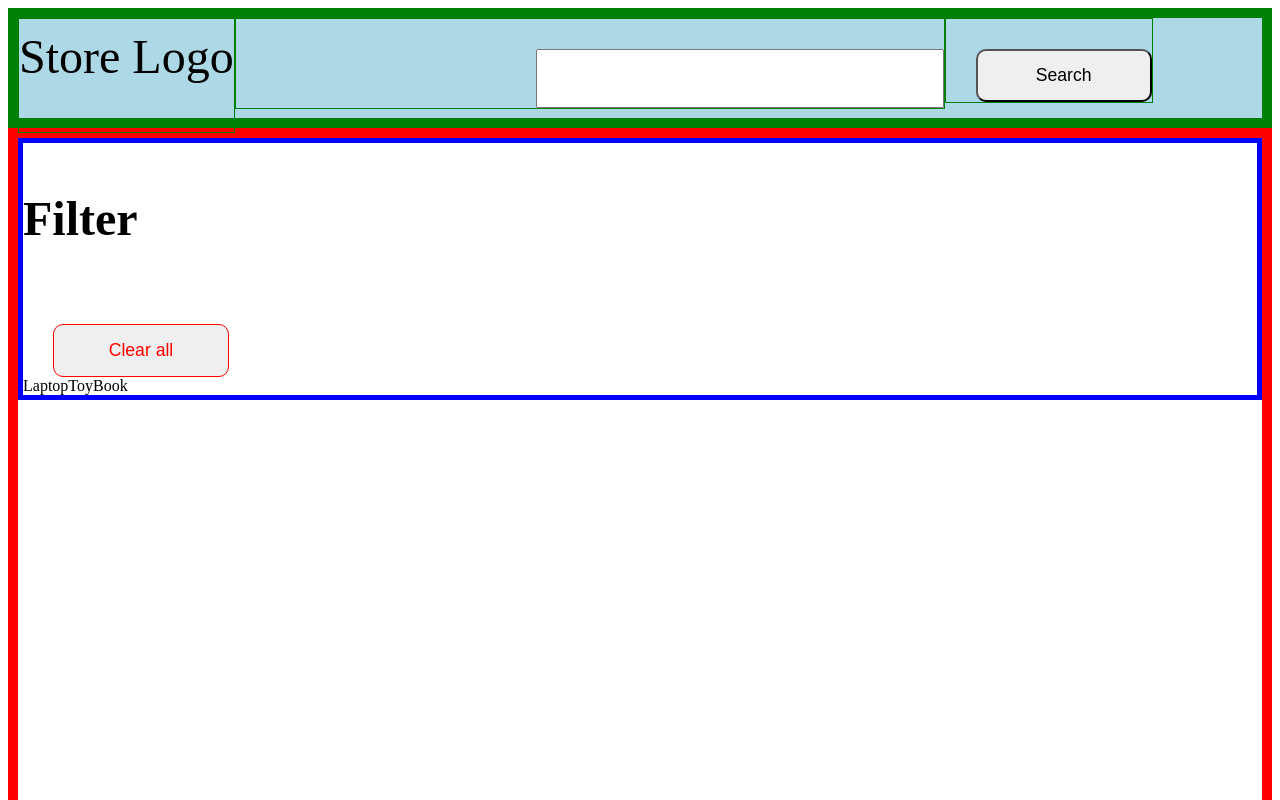
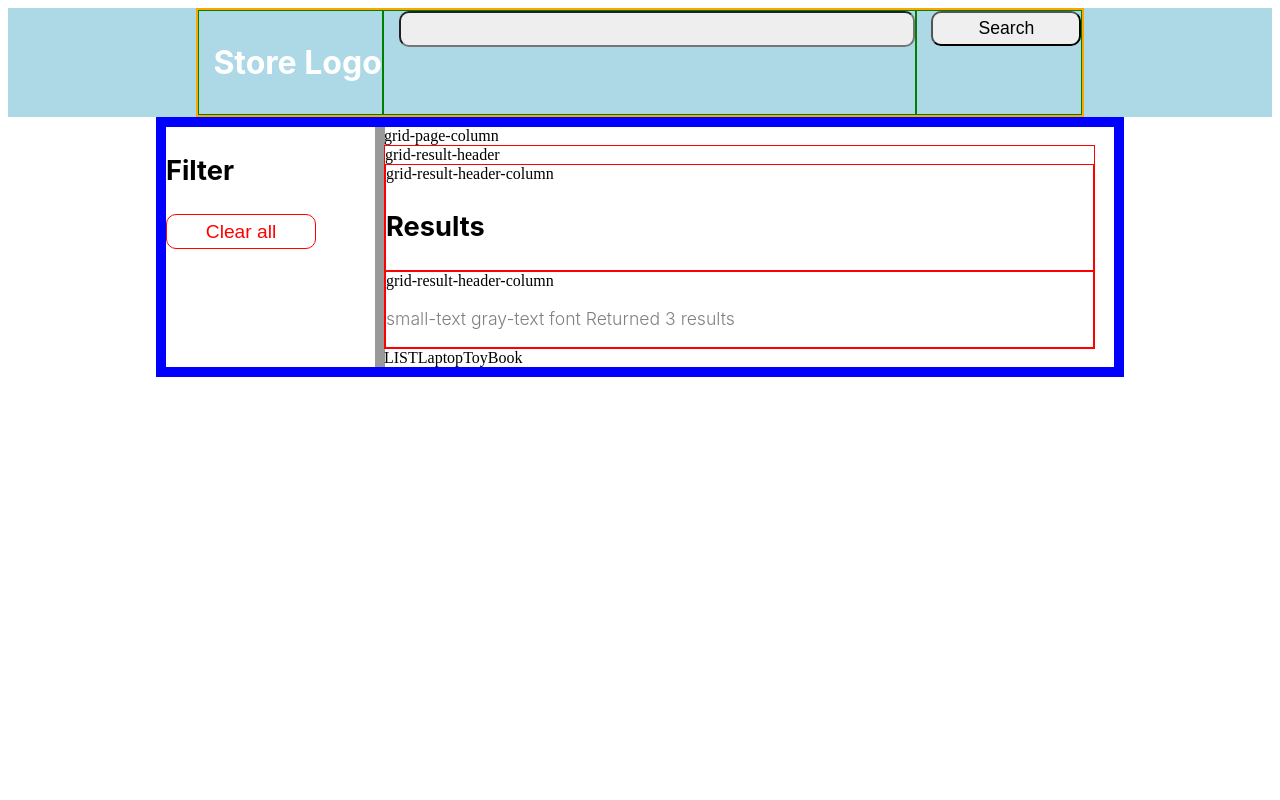
Before and after one commit to EtienneWarneck/ux_prototype_ecommerce, a React (Create React App) app in the folder uxprotoecom/: page / in a window 1280 px wide. Shown: the top 800 px of the page. Built offline with nearby package versions, Linux system fonts and the light colour scheme.

Commit message:
styling Atomic CSS

```diff
--- a/uxprotoecom/src/App.js
+++ b/uxprotoecom/src/App.js
@@ -1,7 +1,8 @@
 import React, { Component } from 'react';
 import Items from './Items'
 import Search from './components/Search';
-import Radium from 'radium';
+import ItemInfo from './components/ItemInfo';
+import Radium, { StyleRoot } from 'radium';
 import './index.css';
 
 class App extends Component {
@@ -13,7 +14,12 @@ class App extends Component {
       filter: [],
       search: '' //keyword
     }
-    this.onSearch = this.onSearch.bind(this);
+    this.onSearch = this.onSearch.bind(this)
+    this.findItem = this.findItem.bind(this);
+    this.onFilter = this.onFilter.bind(this);
+    this.findFilter = this.findFilter.bind(this);
+    this.alreadyIn = this.alreadyIn.bind(this);
+    this.clearAll = this.clearAll.bind(this);
   }
 
 
@@ -54,12 +60,17 @@ class App extends Component {
       list.push(Items[item].name)
     }
 
+    //   const list = this.state.items.map((item) =>
+    //   <ItemInfo key={item.key} item={item} />
+    // );
+
+
     const style = {
       color: "red",
       border: "1px solid red",
       ':hover': {
         backgroundColor: 'red',
-        color:'black'
+        color: 'black'
       }
     }
 
@@ -68,44 +79,62 @@ class App extends Component {
       // style.backgroundColor = 'red';
       // style[':hover']={backgroundColor: 'lightred'}
 
+      <StyleRoot>
+        {/* SEARCH BAR AND LOGO */}
         <div className="background-white" >
-        <div className="background-white white-text" >
+
+          <div className="background-blue white-text" >
             <Search />
           </div>
 
+          {/* GRID-PAGE */}
           <div className="grid-page">
-          <div className="grid-page-column allshade top">
-            <div className="box border shade3">
+
+            {/* FILTERING COLUMN */}
+            <div className="grid-page-column">
               <p className="header-text black-text font">Filter</p>
-              <div className="center entry">
-                <div className="">
-                  <input type="button"
-                    className="button background-gray"
+              <input
+                type="button"
+                className="button background-gray medium-text"
                 value="Clear all"
-                    onCLick={this.clearAll}
-                    style={style} />
-                </div>
-                <div className="">
-                  <div className="">
-                    <div className="">
-                      <div className="">
-                        <div className="">
+                style={style}
+                onClick={this.clearAll} />
 
+              {/* <div><br/></div> */}
 
-                          {list}
+              <div className="font">
 
+                {/* ACCORDION */}
 
               </div>
             </div>
+
+            <div className="grid-page-column">
+
+              {/* BAR COLUMN */}
+              <div className="horizontal-bar">
+              </div>
+            </div>
+
+            {/* RESULTS COLUMN */}
+            <div className="grid-page-column" >grid-page-column
+              <div className="grid-result-header">grid-result-header
+
+                <div className="grid-result-header-column">grid-result-header-column
+                  <p className="header-text black-text font">Results</p>
+                </div>
+
+                <div className="grid-result-header-column">grid-result-header-column
+                  <p className="small-text gray-text font">small-text gray-text font
+                    Returned 3 results
+                </p>
+                </div>
+              </div> LIST
+              {list}
             </div>
           </div>
         </div>
-              </div>
-            </div>
-          </div>
-        </div>
-      </div>
-
+      </StyleRoot >
 
     );
   };
--- a/uxprotoecom/src/index.css
+++ b/uxprotoecom/src/index.css
@@ -2,27 +2,39 @@
   border: 1px solid red;
 } */
 
-.grid-page {
-  width: auto;
-  height: 1000px;
-  border: 10px solid red;
+.grid-page { /*  */
+  border: 10px solid blue;
+  display: grid;
+  width: 75%;
+  margin: auto;
+  grid-template-columns: repeat(3, 22% 1% 75%);
 }
 
-.grid-page-column {
-  border: 5px solid blue;
+/* .grid-page-column { /*
+  border: 4px solid lightblue;
+  padding: 20px;
+} */
+
+.grid-result { /*  */
+  border: 10px solid rgb(115, 255, 0);
+  display: grid;
+  width: 100%;
+  margin: auto;
+  grid-template-columns: repeat(3, 10% 65% 25%);
 }
 
-.grid-result {
-  border: 1px solid yellow;
+.grid-result-column { /*  */
+  border: 2px solid orange;
+  padding: 10px;
 }
 
-.grid-result-column {
-  border: 1px solid orange;
-}
-
-.grid-header {
-  border: 10px solid green;
-  height: 100px;
+.grid-header { /*  */
+  border: 2px solid orange;
+  display: grid;
+  width: 70%;
+  height: 100%;
+  margin: auto;
+  grid-template-columns: repeat(3, auto);
 }
 
 .grid-header-column {
@@ -33,65 +45,91 @@
   text-align: right;
 }
 
-.grid-result-header {}
+.grid-result-header {
+  border: 1px solid red;
 
-.grid-result-header-column {}
+}
 
-.grid-item-result {}
+.grid-result-header-column {
+  border: 1px solid red;
 
-.grid-item-rating-column {}
+}
+
+.grid-item-result {
+  border: 1px solid red;
+
+}
+
+.grid-item-rating-column {
+  border: 1px solid red;
+
+}
 
 .background-blue {
   background-color: lightblue;
 }
 
-/* .white-text {
+.white-text {
   color: white;
-
 }
 
 .background-white {
-  color: white;
-} */
+  background: #fff;
+  height: 100%;
+  min-height: 100vh;
+  margin-top: 0px !important;
+}
 
 .black-text {
   font-size: 2em;
   color: black;
 }
 
-.background-gray {}
+.background-gray {
+  background-color: white;
+}
 
 .gray-text {
   font-size: 2em;
   color: grey;
 }
 
-.horizontal-bar {}
+.horizontal-bar {
+  border-left: 10px solid #999;
+  height: 100%
+
+}
 
 .images {
-  width: 200px;
-  height: 200px;
+  width: 100px;
+  height: 100px;
+  border: 1px solid ;
+
 }
 
-.ratings-image {}
+.ratings-image {
+  border: 1px solid red;
+
+}
 
 
 .input-bar {
-  width: 400px;
-  height: 4em;
-  margin: 30px auto auto 300px;
+  padding-left: 10px;
+  background-color: #eee;
+  border-radius: 10px;
+  height: 30px;
+  width: 500px;
 }
 
 .button {
-  width: 10em;
-  height: 3em;
+  width: 150px;
+  height: 35px;
   font-size: 1.1em;
   border-radius: 10px;
-  margin: 30px auto auto 30px;
-
 }
 
 .checkbox {
+  border: 10px solid red;
   -ms-transform: scale(2);
   -moz-transform: scale(2);
   -webkit-transform: scale(2);
@@ -99,27 +137,38 @@
 }
 
 .header-text {
-  font-size: 3em;
+  font-size: 1.7em;
   font-weight: 700;
 }
 
 .medium-text {
-  font-size: 1.5em;
+  font-size: 1.2em;
   font-weight: 500;
 }
 
 .small-text {
-  font-size: 1em;
+  font-size: 1.1em;
+  font-weight: 300;
 }
 
 .title-text {
-  font-size: 3em;
-  margin-top: 10px;
+  font-size: 2em;
+  font-weight: 700;
 }
 
 
-.header {
-  width: 500px;
+/* .header {
+  background: #347FA6;
+  width: 100%;
+  height: 100px;
+  color: #fff;
+  position: fixed;
+} */
+
+.font {
+  font-family: -apple-system, BlinkMacSystemFont, "Segoe UI", "Roboto", "Oxygen",
+    "Ubuntu", "Cantarell", "Fira Sans", "Droid Sans", "Helvetica Neue",
+    sans-serif;
+  -webkit-font-smoothing: antialiased;
+  -moz-osx-font-smoothing: grayscale;
 }
-
-.font {}
```
Lines whose indentation alone changed are shown as unchanged.
